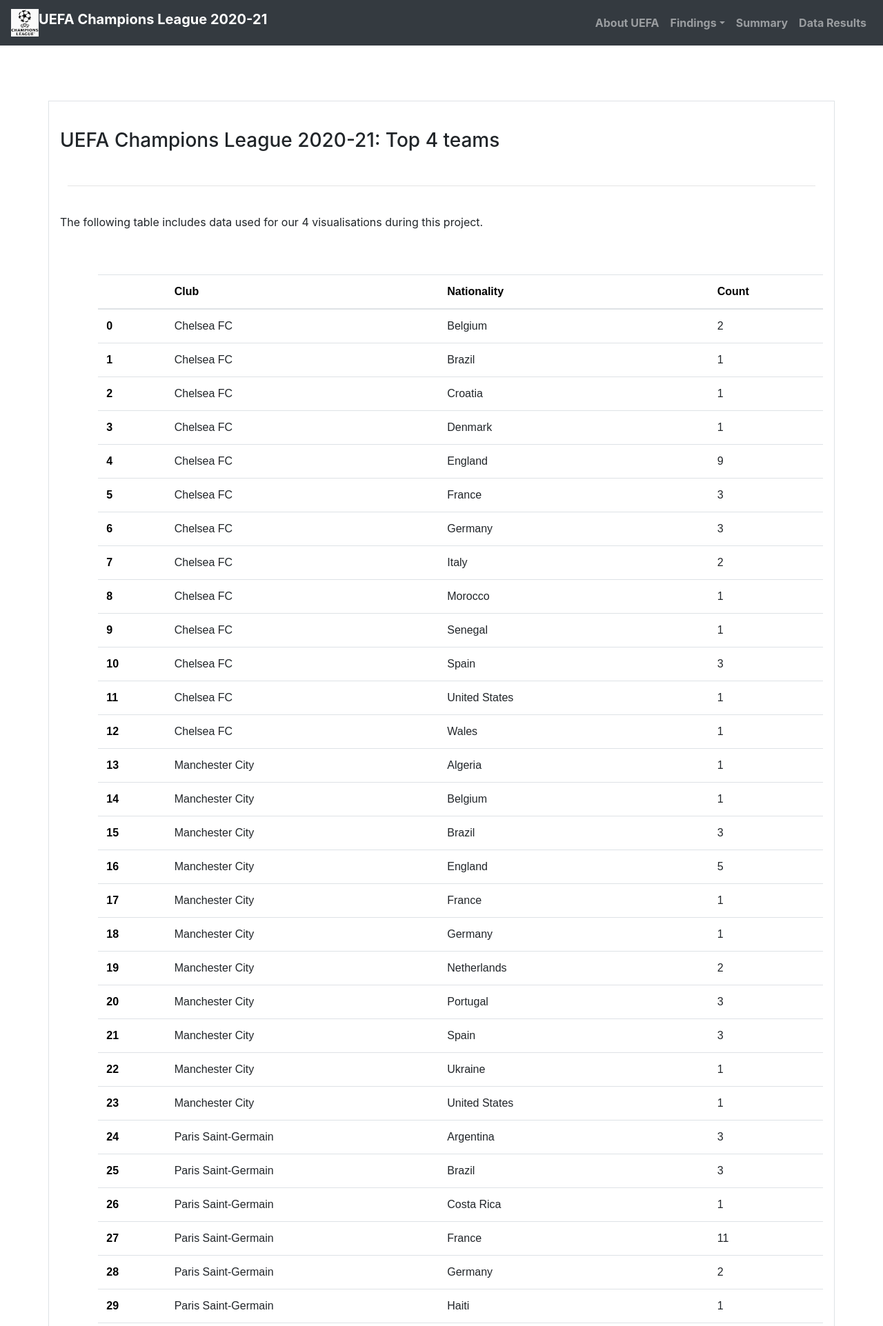
After one commit to Alvin1359/uefa_top_teams_insights, a Flask app: page /data in a window 1280 px wide. The commit adds this page. Shown: the top 1923 px of the page at 69% size. Run offline with Flask 2, Linux system fonts and the light colour scheme.

Commit message:
file name cleanup, adding graph 2 and 4 files, adding data page html

```diff
--- a/app.py
+++ b/app.py
@@ -1,5 +1,6 @@
 # import necessary libraries
 import os
+import re
 from typing import Counter
 from flask import (
     Flask,
@@ -86,6 +87,20 @@
     def __repr__(self):
         return '<LaLiga Foreign Minutes %r>' % (self.name)
 
+class All_Players(db.Model):
+    __tablename__ = 'all_player_data'
+
+    player = db.Column(db.String(64), primary_key=True)
+    club = db.Column(db.String(64))
+    nationality = db.Column(db.String(64))
+    coordinates = db.Column(db.String(64))
+    country = db.Column(db.String(64))
+    latitude = db.Column(db.Integer)
+    longitude = db.Column(db.Integer)
+
+    def __repr__(self):
+        return '<All Players %r>' % (self.name)
+
 class Chelsea_Players(db.Model):
     __tablename__ = 'chelsea_players'
 
@@ -100,6 +115,47 @@
     def __repr__(self):
         return '<Chelsea Players %r>' % (self.name)
 
+class ManchesterUnited_Players(db.Model):
+    __tablename__ = 'manchester_united_players'
+
+    player = db.Column(db.String(64), primary_key=True)
+    club = db.Column(db.String(64))
+    nationality = db.Column(db.String(64))
+    coordinates = db.Column(db.String(64))
+    country = db.Column(db.String(64))
+    latitude = db.Column(db.Integer)
+    longitude = db.Column(db.Integer)
+
+    def __repr__(self):
+        return '<Manchester United Players %r>' % (self.name)
+
+class PSG_Players(db.Model):
+    __tablename__ = 'psg_players'
+
+    player = db.Column(db.String(64), primary_key=True)
+    club = db.Column(db.String(64))
+    nationality = db.Column(db.String(64))
+    coordinates = db.Column(db.String(64))
+    country = db.Column(db.String(64))
+    latitude = db.Column(db.Integer)
+    longitude = db.Column(db.Integer)
+
+    def __repr__(self):
+        return '<PSG Players %r>' % (self.name)
+
+class RealMadrid_Players(db.Model):
+    __tablename__ = 'real_madrid_players'
+
+    player = db.Column(db.String(64), primary_key=True)
+    club = db.Column(db.String(64))
+    nationality = db.Column(db.String(64))
+    coordinates = db.Column(db.String(64))
+    country = db.Column(db.String(64))
+    latitude = db.Column(db.Integer)
+    longitude = db.Column(db.Integer)
+
+    def __repr__(self):
+        return '<Real Madrid Players %r>' % (self.name)
 
 #################################################
 # Page routes
@@ -110,14 +166,29 @@
 def home():
     return render_template("index.html")
 
-@app.route("/all_team_data")
-def team_data():
+@app.route("/top_countries")
+def top_countries():
     return render_template("Graph_1.html")
 
 @app.route("/team_foreign_minutes")
 def foreign_minutes():
-    return render_template("test2.html")
+    return render_template("Graph_2.html")
 
+@app.route("/all_team_data")
+def team_data():
+    return render_template("Graph_3.html")
+
+@app.route("/geomap_player_nationalities")
+def geo_top():
+    return render_template("Graph_4.html")
+
+@app.route("/summary")
+def summary():
+    return render_template("summary.html")
+
+@app.route("/data")
+def data():
+    return render_template("Data_table.html")
 
 #################################################
 # API routes
@@ -225,34 +296,85 @@
 
     return jsonify(premierleague_data)
 
+@app.route("/api/all_player_data")
+def allplayers():
+    results = db.session.query(All_Players.player, All_Players.club, All_Players.nationality, All_Players.country, All_Players.latitude, All_Players.longitude).all()
+
+
+    players = [{
+        "player": result[0],
+        "club": result[1],
+        "nationality": result[2],
+        "country": result[3],
+        "lat": result[4],
+        "lon": result[5]
+        } for result in results]
+
+    return jsonify(players)
 
 @app.route("/api/chelsea_players")
 def chelseaplayers():
-    results = db.session.query(Chelsea_Players.player, Chelsea_Players.club, Chelsea_Players.nationality, Chelsea_Players.coordinates, Chelsea_Players.country, Chelsea_Players.latitude, Chelsea_Players.longitude).all()
+    results = db.session.query(Chelsea_Players.player, Chelsea_Players.club, Chelsea_Players.nationality, Chelsea_Players.country, Chelsea_Players.latitude, Chelsea_Players.longitude).all()
 
-    player = [result[0] for result in results]
-    club = [result[1] for result in results]
-    nationality = [result[2] for result in results]
-    coordinates = [result[3] for result in results]
-    country = [result[4] for result in results]
-    latitude = [result[5] for result in results]
-    longitude = [result[6] for result in results]
 
-    chelsea_players = {
-        "type": "Feature",
-        "geometry": {
-        "type": "Point",
-        "coordinates": [longitude, latitude]
-    },
-    "properties": {
-        "player": player,
-        "club": club,
-        "nationality": nationality,
-        "country": country
-     }
-    }
+    players = [{
+        "player": result[0],
+        "club": result[1],
+        "nationality": result[2],
+        "country": result[3],
+        "lat": result[4],
+        "lon": result[5]
+        } for result in results]
 
-    return jsonify(chelsea_players)
+    return jsonify(players)
+
+@app.route("/api/manchesterunited_players")
+def manchesterplayers():
+    results = db.session.query(ManchesterUnited_Players.player, ManchesterUnited_Players.club, ManchesterUnited_Players.nationality, ManchesterUnited_Players.country, ManchesterUnited_Players.latitude, ManchesterUnited_Players.longitude).all()
+
+
+    players = [{
+        "player": result[0],
+        "club": result[1],
+        "nationality": result[2],
+        "country": result[3],
+        "lat": result[4],
+        "lon": result[5]
+        } for result in results]
+
+    return jsonify(players)
+
+@app.route("/api/psg_players")
+def psgplayers():
+    results = db.session.query(PSG_Players.player, PSG_Players.club, PSG_Players.nationality, PSG_Players.country, PSG_Players.latitude, PSG_Players.longitude).all()
+
+
+    players = [{
+        "player": result[0],
+        "club": result[1],
+        "nationality": result[2],
+        "country": result[3],
+        "lat": result[4],
+        "lon": result[5]
+        } for result in results]
+
+    return jsonify(players)
+
+@app.route("/api/realmadrid_players")
+def realmaridplayers():
+    results = db.session.query(RealMadrid_Players.player, RealMadrid_Players.club, RealMadrid_Players.nationality, RealMadrid_Players.country, RealMadrid_Players.latitude, RealMadrid_Players.longitude).all()
+
+
+    players = [{
+        "player": result[0],
+        "club": result[1],
+        "nationality": result[2],
+        "country": result[3],
+        "lat": result[4],
+        "lon": result[5]
+        } for result in results]
+
+    return jsonify(players)
 
 #################################################
 # Run app
--- a/static/css/style.css
+++ b/static/css/style.css
@@ -51,3 +51,11 @@
     left: 50px;
     top: 50px;
 }
+
+html,
+body,
+#map-id {
+  height: 100%;
+  padding: 0;
+  margin: 0;
+}
--- /dev/null
+++ b/templates/Data_table.html
@@ -0,0 +1,359 @@
+<!DOCTYPE html>
+<html lang="en">
+
+    <head>
+        <meta charset="UTF-8">
+        <meta name="viewport" content="width=device-width, initial-scale=1">
+        <title>UEFA Champions League 2020-21</title>
+        <link rel="stylesheet" href="https://cdn.jsdelivr.net/npm/bootstrap@4.6.0/dist/css/bootstrap.min.css" integrity="sha384-B0vP5xmATw1+K9KRQjQERJvTumQW0nPEzvF6L/Z6nronJ3oUOFUFpCjEUQouq2+l" crossorigin="anonymous">
+        <link rel="stylesheet" href="../static/css/style.css">
+    </head>
+
+    <body>
+      <header>
+        <nav class="navbar navbar-expand-lg navbar-dark bg-dark">
+          <a class="navbar-brand" href="index.html">
+            <img src="../static/image/ChampionsLeague.png" width="40" height="40" class="d-inline-block align-top" alt="soccer ball image">
+            <strong>UEFA Champions League 2020-21</strong>
+          </a>
+            <button class="navbar-toggler" type="button" data-toggle="collapse" data-target="#navbarNavDropdown" aria-controls="navbarNavDropdown" aria-expanded="false" aria-label="Toggle navigation">
+              <span class="navbar-toggler-icon"></span>
+            </button>
+               <div class="collapse navbar-collapse" id="navbarNavDropdown">
+                  <ul class="navbar-nav ml-auto">
+                      <li class="nav-item dropdown">
+                        <li class="nav-item">
+                          <a class="nav-link" href="About_UEFA.html"><strong>About UEFA </strong></a>
+                        </li>
+                         <a class="nav-link dropdown-toggle" href="#" id="navbarDropdownMenuLink" role="button" data-toggle="dropdown" aria-haspopup="true" aria-expanded="false"><strong>Findings</strong></a>
+                          <div class="dropdown-menu dropdown-menu-right" aria-labelledby="navbarDropdownMenuLink">
+                            <a class="dropdown-item" href="Graph_1.html">Geo Map Of Top 4 Countries</a>
+                            <a class="dropdown-item" href="Graph_2.html">Interactive Plotly Graph Of Played Minutes</a>
+                            <a class="dropdown-item" href="Graph_3.html">Plotly Graph showing basic stats</a>
+                            <a class="dropdown-item" href="Graph_4.html">Geo Map Showing Players' Nationalities</a>
+                          </div>
+                      </li>
+                      <li class="nav-item">
+                       <a class="nav-link" href="Summary.html"><strong>Summary</strong></a>
+                      </li>
+                      <li class="nav-item">
+                        <a class="nav-link" href="Data_table.html"><strong>Data Results</strong></a>
+                      </li>
+                  </ul>
+               </div>
+      </nav>
+    </header>
+
+        <div class="jumbotron jumbotron-fluid bg-white">
+          <div class="container data p-3 my-3 border bg-white">
+            <header>
+              <br>
+              <h3 id="header">UEFA Champions League 2020-21: Top 4 teams</h3>
+              <br>
+              <hr style="width:98%;text-align:left;margin-left:1;">
+              <br>
+              <p id="parag">The following table includes data used for our 4 visualisations during this project.</p>
+              <br>
+              <br>
+            </header>
+              <table id="teams" class="table table-hover">
+                <thead>
+                  <tr style="text-align: right;">
+                    <th></th>
+                    <th>Club</th>
+                    <th>Nationality</th>
+                    <th>Count</th>
+                  </tr>
+                </thead>
+                <tbody>
+                  <tr>
+                    <th>0</th>
+                    <td>Chelsea FC</td>
+                    <td>Belgium</td>
+                    <td>2</td>
+                  </tr>
+                  <tr>
+                    <th>1</th>
+                    <td>Chelsea FC</td>
+                    <td>Brazil</td>
+                    <td>1</td>
+                  </tr>
+                  <tr>
+                    <th>2</th>
+                    <td>Chelsea FC</td>
+                    <td>Croatia</td>
+                    <td>1</td>
+                  </tr>
+                  <tr>
+                    <th>3</th>
+                    <td>Chelsea FC</td>
+                    <td>Denmark</td>
+                    <td>1</td>
+                  </tr>
+                  <tr>
+                    <th>4</th>
+                    <td>Chelsea FC</td>
+                    <td>England</td>
+                    <td>9</td>
+                  </tr>
+                  <tr>
+                    <th>5</th>
+                    <td>Chelsea FC</td>
+                    <td>France</td>
+                    <td>3</td>
+                  </tr>
+                  <tr>
+                    <th>6</th>
+                    <td>Chelsea FC</td>
+                    <td>Germany</td>
+                    <td>3</td>
+                  </tr>
+                  <tr>
+                    <th>7</th>
+                    <td>Chelsea FC</td>
+                    <td>Italy</td>
+                    <td>2</td>
+                  </tr>
+                  <tr>
+                    <th>8</th>
+                    <td>Chelsea FC</td>
+                    <td>Morocco</td>
+                    <td>1</td>
+                  </tr>
+                  <tr>
+                    <th>9</th>
+                    <td>Chelsea FC</td>
+                    <td>Senegal</td>
+                    <td>1</td>
+                  </tr>
+                  <tr>
+                    <th>10</th>
+                    <td>Chelsea FC</td>
+                    <td>Spain</td>
+                    <td>3</td>
+                  </tr>
+                  <tr>
+                    <th>11</th>
+                    <td>Chelsea FC</td>
+                    <td>United States</td>
+                    <td>1</td>
+                  </tr>
+                  <tr>
+                    <th>12</th>
+                    <td>Chelsea FC</td>
+                    <td>Wales</td>
+                    <td>1</td>
+                  </tr>
+                  <tr>
+                    <th>13</th>
+                    <td>Manchester City</td>
+                    <td>Algeria</td>
+                    <td>1</td>
+                  </tr>
+                  <tr>
+                    <th>14</th>
+                    <td>Manchester City</td>
+                    <td>Belgium</td>
+                    <td>1</td>
+                  </tr>
+                  <tr>
+                    <th>15</th>
+                    <td>Manchester City</td>
+                    <td>Brazil</td>
+                    <td>3</td>
+                  </tr>
+                  <tr>
+                    <th>16</th>
+                    <td>Manchester City</td>
+                    <td>England</td>
+                    <td>5</td>
+                  </tr>
+                  <tr>
+                    <th>17</th>
+                    <td>Manchester City</td>
+                    <td>France</td>
+                    <td>1</td>
+                  </tr>
+                  <tr>
+                    <th>18</th>
+                    <td>Manchester City</td>
+                    <td>Germany</td>
+                    <td>1</td>
+                  </tr>
+                  <tr>
+                    <th>19</th>
+                    <td>Manchester City</td>
+                    <td>Netherlands</td>
+                    <td>2</td>
+                  </tr>
+                  <tr>
+                    <th>20</th>
+                    <td>Manchester City</td>
+                    <td>Portugal</td>
+                    <td>3</td>
+                  </tr>
+                  <tr>
+                    <th>21</th>
+                    <td>Manchester City</td>
+                    <td>Spain</td>
+                    <td>3</td>
+                  </tr>
+                  <tr>
+                    <th>22</th>
+                    <td>Manchester City</td>
+                    <td>Ukraine</td>
+                    <td>1</td>
+                  </tr>
+                  <tr>
+                    <th>23</th>
+                    <td>Manchester City</td>
+                    <td>United States</td>
+                    <td>1</td>
+                  </tr>
+                  <tr>
+                    <th>24</th>
+                    <td>Paris Saint-Germain</td>
+                    <td>Argentina</td>
+                    <td>3</td>
+                  </tr>
+                  <tr>
+                    <th>25</th>
+                    <td>Paris Saint-Germain</td>
+                    <td>Brazil</td>
+                    <td>3</td>
+                  </tr>
+                  <tr>
+                    <th>26</th>
+                    <td>Paris Saint-Germain</td>
+                    <td>Costa Rica</td>
+                    <td>1</td>
+                  </tr>
+                  <tr>
+                    <th>27</th>
+                    <td>Paris Saint-Germain</td>
+                    <td>France</td>
+                    <td>11</td>
+                  </tr>
+                  <tr>
+                    <th>28</th>
+                    <td>Paris Saint-Germain</td>
+                    <td>Germany</td>
+                    <td>2</td>
+                  </tr>
+                  <tr>
+                    <th>29</th>
+                    <td>Paris Saint-Germain</td>
+                    <td>Haiti</td>
+                    <td>1</td>
+                  </tr>
+                  <tr>
+                    <th>30</th>
+                    <td>Paris Saint-Germain</td>
+                    <td>Italy</td>
+                    <td>2</td>
+                  </tr>
+                  <tr>
+                    <th>31</th>
+                    <td>Paris Saint-Germain</td>
+                    <td>Netherlands</td>
+                    <td>1</td>
+                  </tr>
+                  <tr>
+                    <th>32</th>
+                    <td>Paris Saint-Germain</td>
+                    <td>Poland</td>
+                    <td>1</td>
+                  </tr>
+                  <tr>
+                    <th>33</th>
+                    <td>Paris Saint-Germain</td>
+                    <td>Portugal</td>
+                    <td>1</td>
+                  </tr>
+                  <tr>
+                    <th>34</th>
+                    <td>Paris Saint-Germain</td>
+                    <td>Senegal</td>
+                    <td>2</td>
+                  </tr>
+                  <tr>
+                    <th>35</th>
+                    <td>Paris Saint-Germain</td>
+                    <td>Spain</td>
+                    <td>4</td>
+                  </tr>
+                  <tr>
+                    <th>36</th>
+                    <td>Real Madrid</td>
+                    <td>Belgium</td>
+                    <td>2</td>
+                  </tr>
+                  <tr>
+                    <th>37</th>
+                    <td>Real Madrid</td>
+                    <td>Brazil</td>
+                    <td>5</td>
+                  </tr>
+                  <tr>
+                    <th>38</th>
+                    <td>Real Madrid</td>
+                    <td>Croatia</td>
+                    <td>1</td>
+                  </tr>
+                  <tr>
+                    <th>39</th>
+                    <td>Real Madrid</td>
+                    <td>Dominican Republic</td>
+                    <td>1</td>
+                  </tr>
+                  <tr>
+                    <th>40</th>
+                    <td>Real Madrid</td>
+                    <td>France</td>
+                    <td>3</td>
+                  </tr>
+                  <tr>
+                    <th>41</th>
+                    <td>Real Madrid</td>
+                    <td>Germany</td>
+                    <td>1</td>
+                  </tr>
+                  <tr>
+                    <th>42</th>
+                    <td>Real Madrid</td>
+                    <td>Norway</td>
+                    <td>1</td>
+                  </tr>
+                  <tr>
+                    <th>43</th>
+                    <td>Real Madrid</td>
+                    <td>Serbia</td>
+                    <td>1</td>
+                  </tr>
+                  <tr>
+                    <th>44</th>
+                    <td>Real Madrid</td>
+                    <td>Spain</td>
+                    <td>6</td>
+                  </tr>
+                  <tr>
+                    <th>45</th>
+                    <td>Real Madrid</td>
+                    <td>Ukraine</td>
+                    <td>1</td>
+                  </tr>
+                  <tr>
+                    <th>46</th>
+                    <td>Real Madrid</td>
+                    <td>Uruguay</td>
+                    <td>1</td>
+                  </tr>
+                </tbody>
+              </table>
+         </div>
+      </div>
+
+       <script src="https://code.jquery.com/jquery-3.5.1.slim.min.js" integrity="sha384-DfXdz2htPH0lsSSs5nCTpuj/zy4C+OGpamoFVy38MVBnE+IbbVYUew+OrCXaRkfj" crossorigin="anonymous"></script>
+       <script src="https://cdn.jsdelivr.net/npm/bootstrap@4.6.0/dist/js/bootstrap.bundle.min.js" integrity="sha384-Piv4xVNRyMGpqkS2by6br4gNJ7DXjqk09RmUpJ8jgGtD7zP9yug3goQfGII0yAns" crossorigin="anonymous"></script>
+    </body>
+</html>
--- a/templates/test2.html
+++ b/templates/Graph_2.html
@@ -72,7 +72,7 @@
     </div>
 
 
-    <script src="../static/js/test.js"></script>
+    <script src="../static/js/graph_2.js"></script>
     <script src="https://code.jquery.com/jquery-3.3.1.slim.min.js" integrity="sha384-q8i/X+965DzO0rT7abK41JStQIAqVgRVzpbzo5smXKp4YfRvH+8abtTE1Pi6jizo" crossorigin="anonymous"></script>
     <script src="https://cdnjs.cloudflare.com/ajax/libs/popper.js/1.14.7/umd/popper.min.js" integrity="sha384-UO2eT0CpHqdSJQ6hJty5KVphtPhzWj9WO1clHTMGa3JDZwrnQq4sF86dIHNDz0W1" crossorigin="anonymous"></script>
     <script src="https://stackpath.bootstrapcdn.com/bootstrap/4.3.1/js/bootstrap.min.js" integrity="sha384-JjSmVgyd0p3pXB1rRibZUAYoIIy6OrQ6VrjIEaFf/nJGzIxFDsf4x0xIM+B07jRM" crossorigin="anonymous"></script>
```
Also changed, not shown: static/js/graph_4.js (added, +110 -0 lines), templates/Graph_3.html (renamed from templates/Graph_1.html, +6 -4 lines), templates/Graph_4.html (added, +68 -0 lines), football.sqlite, static/js/graph_2.js (renamed from static/js/test.js), static/js/graph_3.js (renamed from static/js/bar_apps.js), 1 other file.
